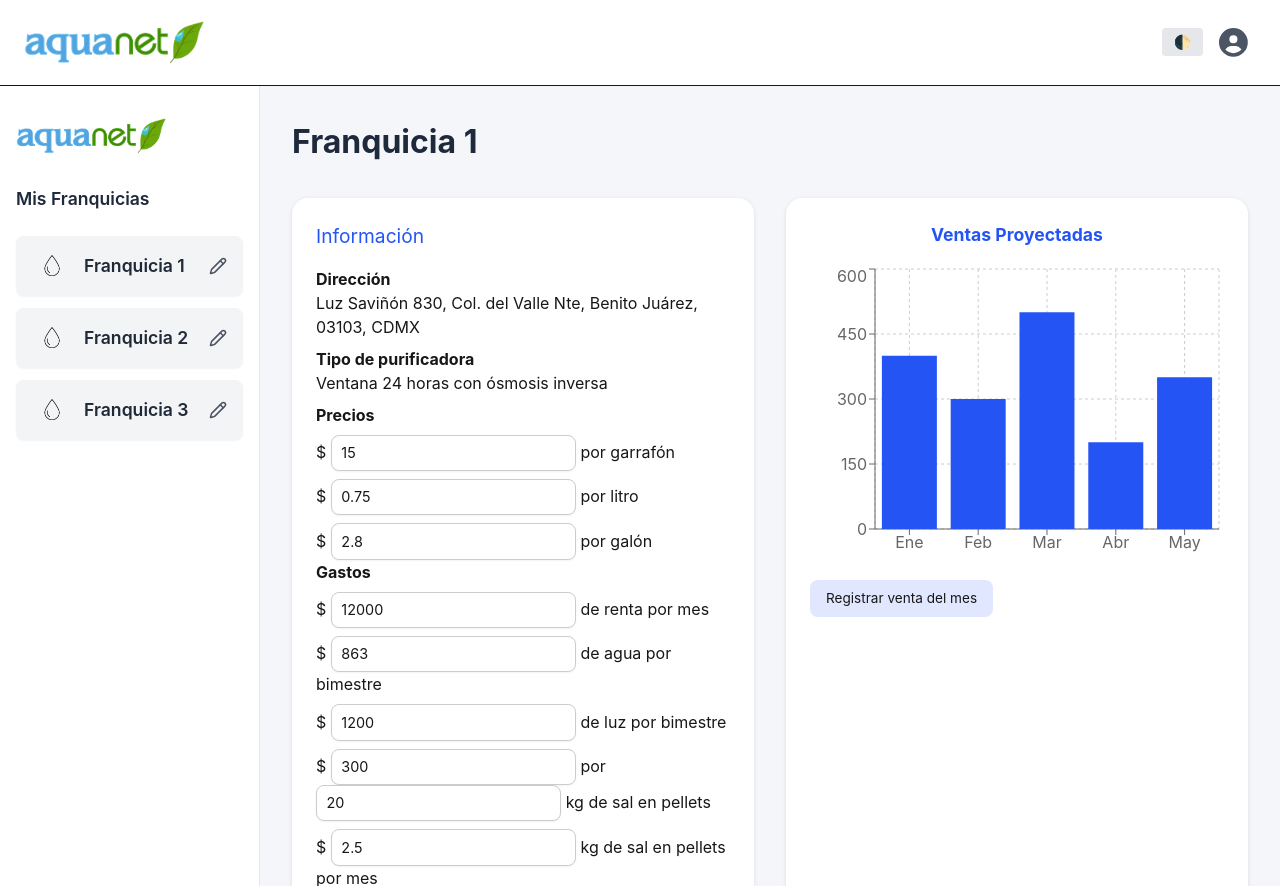
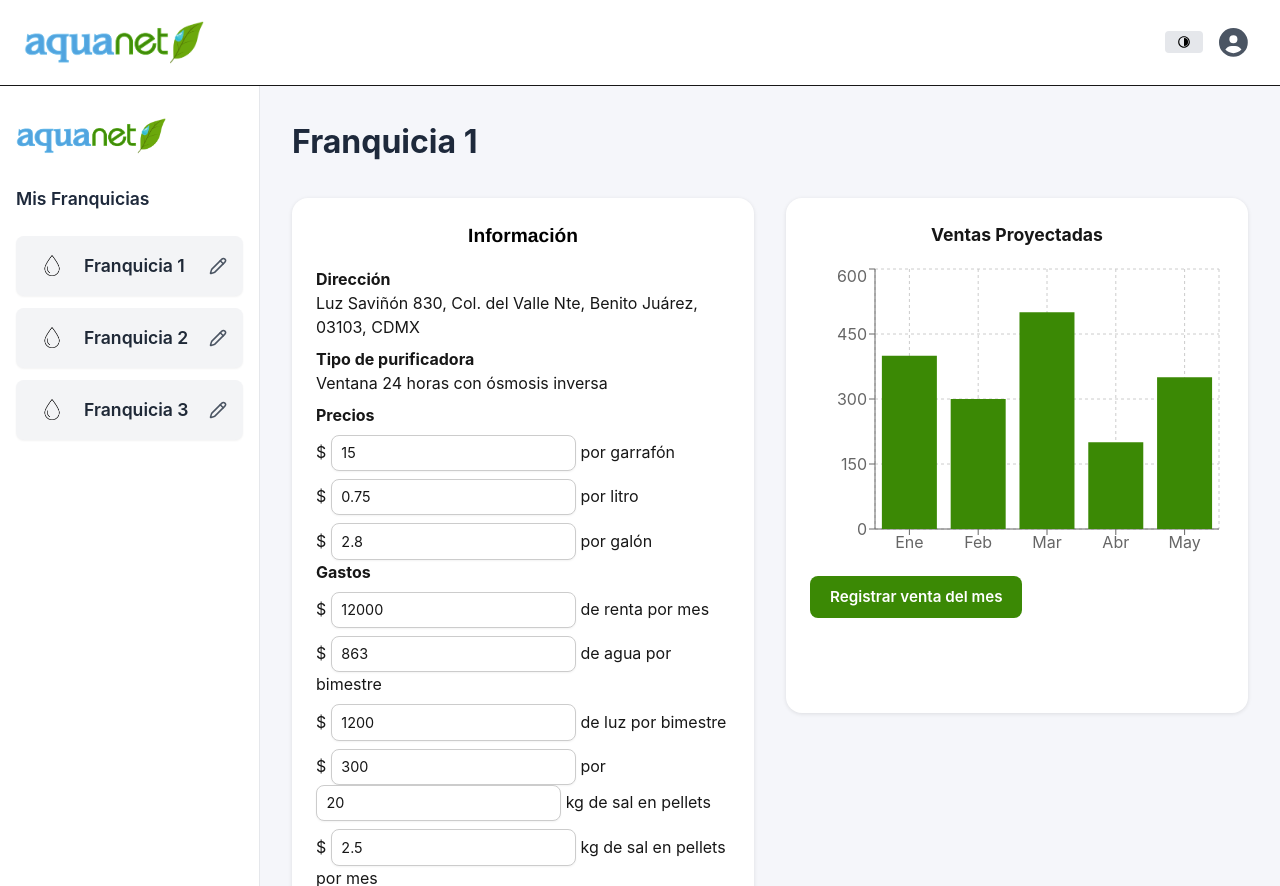
Before and after one commit to santipop1/AquanetFront, a Next.js app: page /dashboard in a window 1280 px wide. Built offline with nearby package versions, Linux system fonts and the light colour scheme; no server answers.

Commit message:
Cambios en Dashboard

```diff
--- a/src/components/Header/Header.tsx
+++ b/src/components/Header/Header.tsx
@@ -9,6 +9,9 @@ import { ButtonText } from '../ButtonText/ButtonText';
 import { SymbolButton } from '../SymbolButton/SymbolButton';
 import { UseAuth } from '@/providers/AuthProvider';
 import { useEffect, useState, useRef } from 'react';
+import { BiAdjust } from "react-icons/bi";
+
+
 
 
 const Links = [
@@ -93,7 +96,7 @@ const Header = () => {
           }}
           className="text-sm bg-gray-200 text-black dark:bg-gray-700 dark:text-white px-3 py-1 rounded hover:bg-gray-300 dark:hover:bg-gray-600 transition"
           >
-            🌓
+            <BiAdjust />
             </button>
 
 
--- a/src/components/RecuadroDashboard/RecuadroInfo/RecuadroInfo.css
+++ b/src/components/RecuadroDashboard/RecuadroInfo/RecuadroInfo.css
@@ -12,8 +12,16 @@
 
 .recuadro-info h3 {
   font-size: 1.2rem;
+  font-family: Helvetica;
+  font-weight: 800;
   margin-bottom: 1rem;
-    color: #2455f4;
+  color: #000000;
+  text-align: center;
+}
+
+/* 🌙 TÍTULO en modo oscuro */
+body.dark .recuadro-info h3 {
+  color: #ffffff;
 }
 
 .recuadro-info p {
@@ -47,7 +55,7 @@
 }
 
 .dc-btn-secondary {
-    background-color: #2455f4;
+  background-color: #3b8905;
   color: white;
   padding: 0.6rem 1.25rem;
   border: none;
@@ -61,15 +69,15 @@
 }
 
 .dc-btn-secondary:hover {
-    background-color: #1e40af;
+  background-color: #3c89059f;
   transform: translateY(-1px);
 }
 
 body.dark .dc-btn-secondary {
   background-color: #3b8905;
-    color: #0f172a;
+  color: #ffffff;
 }
 
 body.dark .dc-btn-secondary:hover {
-    background-color: #3b82f6;
+  background-color: #3c89059f;
 }
--- a/src/components/RecuadroDashboard/RecuadroVentas/RecuadroVentas.css
+++ b/src/components/RecuadroDashboard/RecuadroVentas/RecuadroVentas.css
@@ -1,84 +1,42 @@
-
-.dc-container {
-    background-color: var(--background);
-    color: var(--foreground);
-    border-radius: 16px;
-    padding: 1.5rem;
-    width: 100%;
-    max-width: 480px;
-    box-shadow: 0 1px 4px rgba(0, 0, 0, 0.1);
-    margin-bottom: 2rem;
-    transition: background 0.3s, color 0.3s;
-  }
-
 .recuadro-ventas {
     background-color: var(--background);
     color: var(--foreground);
     border-radius: 16px;
     padding: 1.5rem;
-    width: 100%;
-    max-width: 480px;
+    width: auto;
+    max-width: 100%;
+    height: 60%;
     box-shadow: 0 1px 4px rgba(0, 0, 0, 0.1);
     margin-bottom: 2rem;
+    transition: background-color 0.3s, color 0.3s;
   }
 
   .titulo-ventas {
     font-weight: 700;
     font-size: 1.1rem;
-    color: #2455f4;
+    color: var(--foreground);
     margin-bottom: 1rem;
     text-align: center;
   }
 
+
+
   .btn-registrar-venta {
-    background-color: #e0e7ff;
+    background-color: #3b8905;
+    color: white;
+    padding: 0.6rem 1.25rem;
     border: none;
-    padding: 0.5rem 1rem;
     border-radius: 8px;
-    font-size: 0.85rem;
+    font-weight: 600;
+    font-size: 0.95rem;
     cursor: pointer;
-    transition: background 0.2s ease;
-    margin-top: 1rem;
+    transition: background-color 0.2s ease, transform 0.2s ease;
+    display: inline-block;
+    margin-top: 0.75rem;
   }
 
   .btn-registrar-venta:hover {
-    background-color: #c7d2fe;
-  }
-
-  .formulario-venta {
-    margin-top: 1rem;
-    display: flex;
-    flex-direction: column;
-    gap: 0.5rem;
-  }
-
-  .formulario-venta input {
-    padding: 0.5rem;
-    border: 1px solid #ccc;
-    border-radius: 6px;
-  }
-
-  .acciones-formulario {
-    display: flex;
-    gap: 0.5rem;
-  }
-
-  .acciones-formulario button {
-    flex: 1;
-    padding: 0.5rem;
-    border: none;
-    border-radius: 6px;
-    cursor: pointer;
-  }
-
-  .acciones-formulario button:first-child {
-    background-color: #4ade80;
-    color: white;
-  }
-
-  .acciones-formulario button:last-child {
-    background-color: #f87171;
-    color: white;
+    background-color: #3c89059f;
   }
 
   .dc-popup {
@@ -95,16 +53,15 @@
   }
 
   .dc-popup-inner {
-    background-color: var(--background);
+    background-color: #0f172a;
     color: var(--foreground);
     padding: 2rem;
     border-radius: 12px;
-    box-shadow: 0 0 20px rgba(0, 0, 0, 0.2);
+    box-shadow: 0 0 20px rgba(102, 255, 0, 0.2);
     min-width: 300px;
   }
 
   .dc-popup-inner input {
-
     width: 100%;
     padding: 0.5rem;
     margin: 1rem 0;
@@ -129,12 +86,12 @@
   }
 
   .dc-popup-buttons button:first-child {
-    background-color: #4ade80;
+    background-color: #3b8905;
     color: white;
   }
 
   .dc-popup-buttons button:last-child {
-    background-color: #f87171;
+    background-color: #f90000;
     color: white;
   }
 
--- a/src/components/RecuadroDashboard/RecuadroVentas/RecuadroVentas.tsx
+++ b/src/components/RecuadroDashboard/RecuadroVentas/RecuadroVentas.tsx
@@ -39,7 +39,7 @@ const RecuadroVentas = () => {
   };
 
   return (
-    <div className="recuadro-ventas ">
+    <div className="recuadro-ventas">
       <h3 className="titulo-ventas">Ventas Proyectadas</h3>
 
       <ResponsiveContainer width="100%" height={300}>
@@ -47,8 +47,19 @@ const RecuadroVentas = () => {
           <CartesianGrid strokeDasharray="3 3" />
           <XAxis dataKey="mes" />
           <YAxis />
-          <Tooltip />
-          <Bar dataKey="ventas" fill="#2455f4" />
+          <Tooltip
+            contentStyle={{
+              backgroundColor: '#0F172A',
+              color: '#ffffff',
+              borderRadius: '8px',
+              border: 'none',
+              fontWeight: 500,
+              fontSize: '0.85rem',
+            }}
+            itemStyle={{ color: '#ffffff' }}
+            labelStyle={{ color: '#ffffff', fontWeight: 600 }}
+          />
+          <Bar dataKey="ventas" fill="#3b8905" />
         </BarChart>
       </ResponsiveContainer>
 
```
Lines whose indentation alone changed are shown as unchanged.
